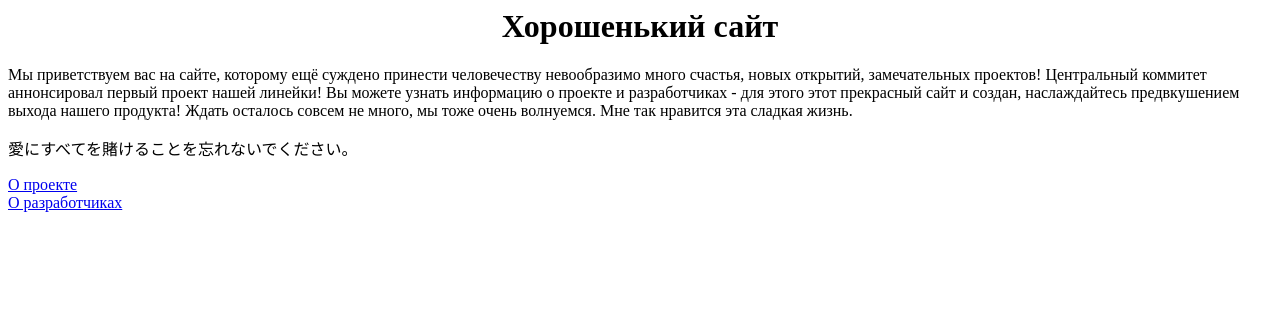
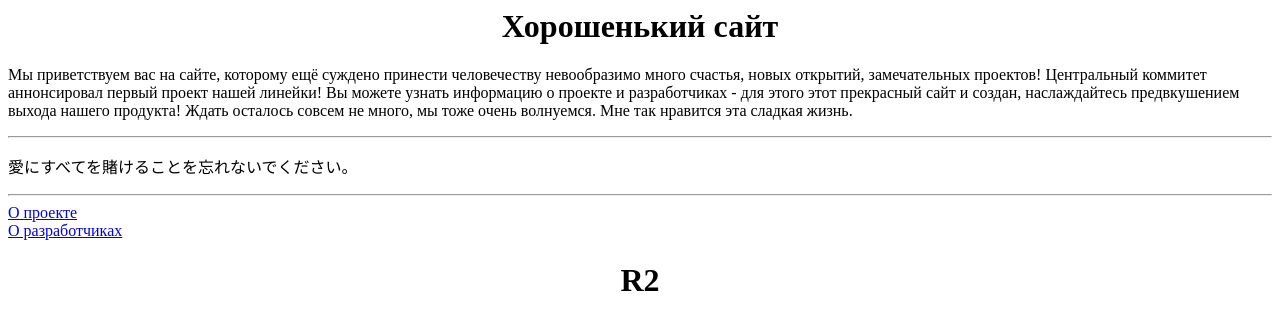
Before and after one commit to ZuttoZutto/Projectu-site, a plain HTML site: page docs/index.html in a window 1280 px wide. Drawn offline with Linux system fonts and the light colour scheme.

Commit message:
Update index.html

```diff
--- a/docs/index.html
+++ b/docs/index.html
@@ -8,10 +8,15 @@
   <body>
   <h1> Хорошенький сайт </h1>
     <p> Мы приветствуем вас на сайте, которому ещё суждено принести человечеству невообразимо много счастья, новых открытий, замечательных проектов! Центральный коммитет аннонсировал первый проект нашей линейки! Вы можете узнать информацию о проекте и разработчиках - для этого этот прекрасный сайт и создан, наслаждайтесь предвкушением выхода нашего продукта! Ждать осталось совсем не много, мы тоже очень волнуемся. Мне так нравится эта сладкая жизнь. </p>
+    <hr>
     <p> 愛にすべてを賭けることを忘れないでください。</p>
+    <hr>
     <a href=https://github.com/ZuttoZutto/Projectu-site/blob/main/docs/index.html>О проекте</a>
     <section class="creators">
       <a href=https://github.com/ZuttoZutto/Projectu-site/blob/main/docs/index.html>О разработчиках</a>
     </section>
   </body>
+  <body>
+    <h1> R2 </h1>
+  </body>
 </html>
```
